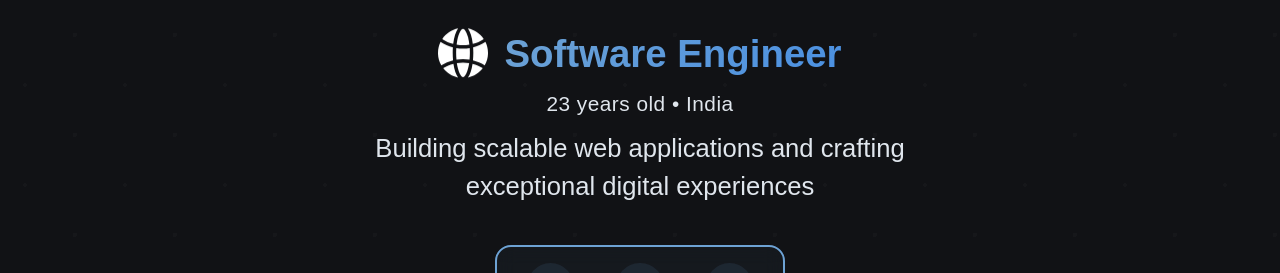
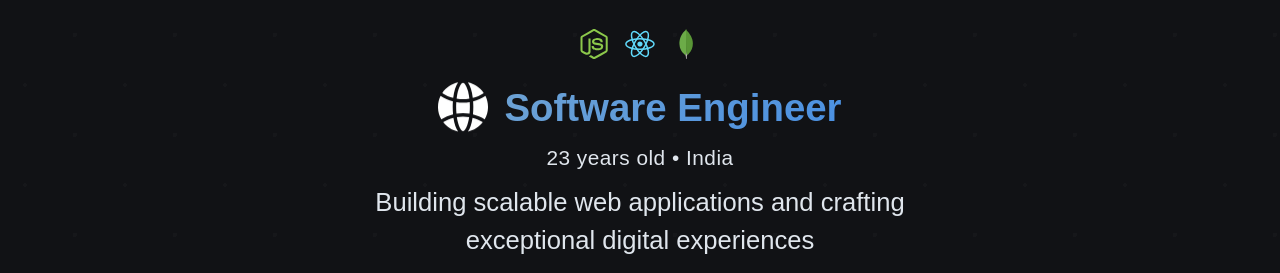
Before and after one commit to yogitheboss/yograj, a website with bundled scripts: page index.html in a window 1280 px wide. Shown: the part 240-513 px from the top of the page. Built offline with nearby package versions, Linux system fonts and the light colour scheme; a web font is replaced by a local one.

Commit message:
fix few bugs

```diff
--- a/css/hero.css
+++ b/css/hero.css
@@ -201,6 +201,16 @@
     box-shadow: 0 12px 40px rgba(109, 162, 212, 0.3);
 }
 
+.tech-stack {
+    display: flex;
+    gap: 1rem;
+}
+
+.tech-stack img {
+    width: 30px;
+    height: 30px;
+}
+
 /* Responsive Hero */
 @media screen and (max-width: 950px) {
     .main {
--- a/data/portfolio.js
+++ b/data/portfolio.js
@@ -67,20 +67,20 @@ export const portfolioData = {
         {
             title: "Code For Community Website",
             description: "Built using Next.js and Tailwind CSS, serving 100+ members",
-            link: "#",
+            link: "https://codeforcommunity.in/",
             linkText: "Try it here"
         },
         {
             title: "Learning Dashboard",
             description: "MERN stack application with course creation and progress tracking",
-            link: "#",
-            linkText: "Demo"
+            link: "https://www.youtube.com/watch?v=omWB9r672g0",
+            linkText: "Video Demo"
         },
         {
             title: "OrgIt",
             description: "Node.js CLI tool that reduces file arrangement time by 95%",
-            link: "#",
-            linkText: "Try it here"
+            link: "https://github.com/yogitheboss/organise",
+            linkText: "Code"
         }
     ],
     skills: {
--- a/js/components/Hero.js
+++ b/js/components/Hero.js
@@ -18,7 +18,12 @@ export class Hero extends Component {
                     ),
                     h('h2', { className: 'pronouns' },
                         h('span', null, pronouns)
-                    )
+                    ),
+                ),
+                h('div', { className: 'tech-stack' },
+                    h('img', { src: './assets/nodejs.svg', alt: 'nodejs' }),
+                    h('img', { src: './assets/react.svg', alt: 'react' }),
+                    h('img', { src: './assets/mongodb.svg', alt: 'mongodb' })
                 ),
                 h('div', { className: 'tagline' },
                     h('h2', { className: 'role' },
--- a/js/components/Projects.js
+++ b/js/components/Projects.js
@@ -18,7 +18,7 @@ export class Projects extends Component {
                     h('div', { className: 'project-card', key: project.title },
                         h('h3', null, project.title),
                         h('p', null, project.description),
-                        h('a', { href: project.link || '#', className: 'project-link' }, project.linkText || 'View')
+                        h('a', { href: project.link || '#', className: 'project-link', target: '_blank' }, project.linkText || 'View')
                     )
                 )
             )
```
Also changed, not shown: assets/mongodb.svg (added), assets/nodejs.svg (added), assets/react.svg (added).
